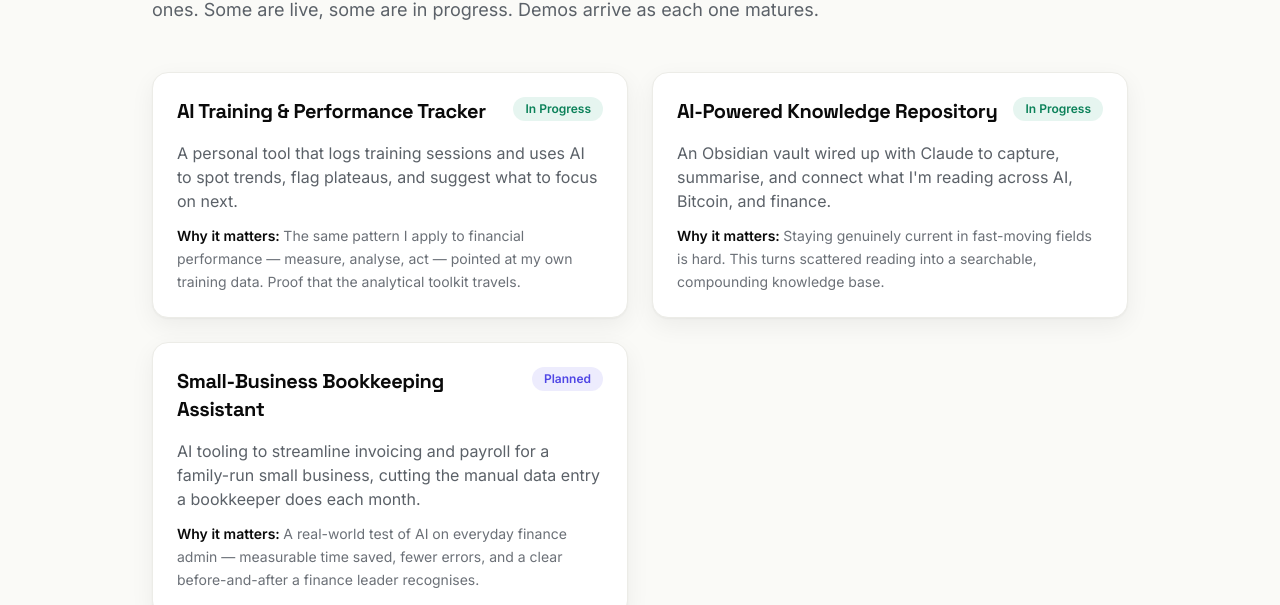
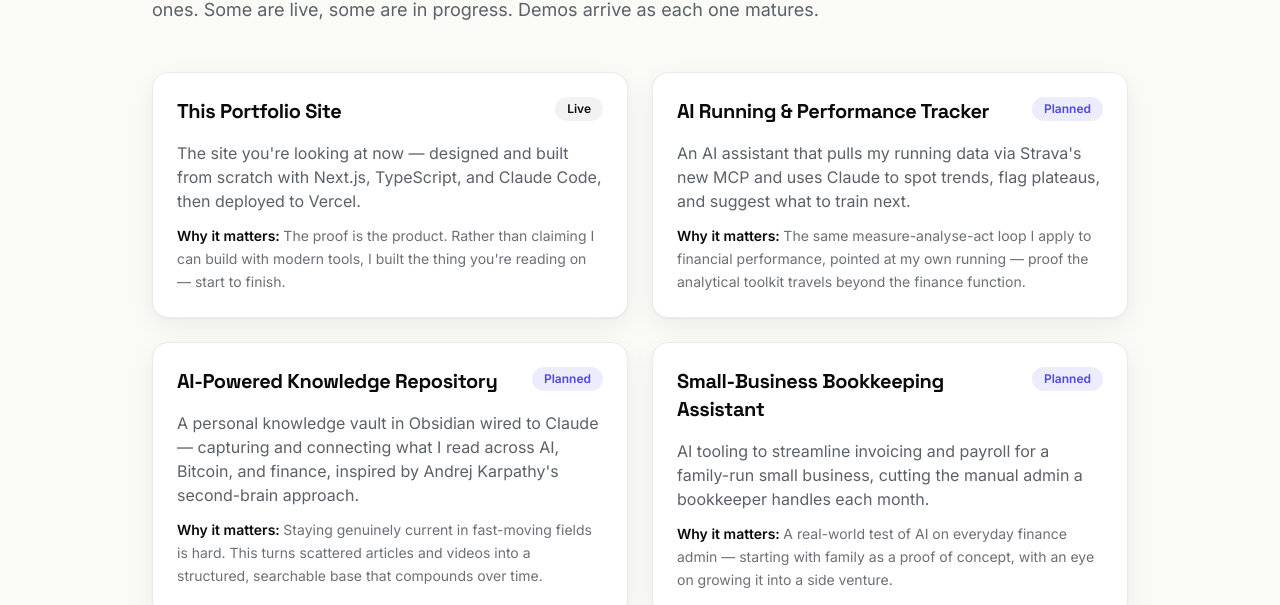
Before and after one commit to cal-wells/accountant-that-builds, a Next.js app: page /projects in a window 1280 px wide. Shown: the part 221-826 px from the top of the page. Built offline with nearby package versions, Linux system fonts and the light colour scheme; no server answers.

Commit message:
content: finalize projects, add portfolio site as live project

```diff
--- a/data/projects.ts
+++ b/data/projects.ts
@@ -2,8 +2,6 @@
  * Project showcase data. Add new projects by appending to this array — the
  * Projects page maps over it, so no layout changes are needed (R10).
  * To surface a live demo later, set `demoUrl` (or `detailUrl`) on a project (R9).
- *
- * TODO(owner): refine the descriptions to match how each project actually turns out.
  */
 
 export type ProjectStatus = "In Progress" | "Planned" | "Live";
@@ -24,24 +22,32 @@ export type Project = {
 
 export const projects: Project[] = [
   {
-    slug: "training-performance-tracker",
-    name: "AI Training & Performance Tracker",
-    what: "A personal tool that logs training sessions and uses AI to spot trends, flag plateaus, and suggest what to focus on next.",
-    why: "The same pattern I apply to financial performance — measure, analyse, act — pointed at my own training data. Proof that the analytical toolkit travels.",
-    status: "In Progress",
+    slug: "portfolio-site",
+    name: "This Portfolio Site",
+    what: "The site you're looking at now — designed and built from scratch with Next.js, TypeScript, and Claude Code, then deployed to Vercel.",
+    why: "The proof is the product. Rather than claiming I can build with modern tools, I built the thing you're reading on — start to finish.",
+    status: "Live",
+    // TODO(owner): after deploy, set demoUrl to the live URL (or detailUrl to the GitHub repo).
+  },
+  {
+    slug: "running-performance-tracker",
+    name: "AI Running & Performance Tracker",
+    what: "An AI assistant that pulls my running data via Strava's new MCP and uses Claude to spot trends, flag plateaus, and suggest what to train next.",
+    why: "The same measure-analyse-act loop I apply to financial performance, pointed at my own running — proof the analytical toolkit travels beyond the finance function.",
+    status: "Planned",
   },
   {
     slug: "knowledge-repository",
     name: "AI-Powered Knowledge Repository",
-    what: "An Obsidian vault wired up with Claude to capture, summarise, and connect what I'm reading across AI, Bitcoin, and finance.",
-    why: "Staying genuinely current in fast-moving fields is hard. This turns scattered reading into a searchable, compounding knowledge base.",
-    status: "In Progress",
+    what: "A personal knowledge vault in Obsidian wired to Claude — capturing and connecting what I read across AI, Bitcoin, and finance, inspired by Andrej Karpathy's second-brain approach.",
+    why: "Staying genuinely current in fast-moving fields is hard. This turns scattered articles and videos into a structured, searchable base that compounds over time.",
+    status: "Planned",
   },
   {
     slug: "bookkeeping-automation",
     name: "Small-Business Bookkeeping Assistant",
-    what: "AI tooling to streamline invoicing and payroll for a family-run small business, cutting the manual data entry a bookkeeper does each month.",
-    why: "A real-world test of AI on everyday finance admin — measurable time saved, fewer errors, and a clear before-and-after a finance leader recognises.",
+    what: "AI tooling to streamline invoicing and payroll for a family-run small business, cutting the manual admin a bookkeeper handles each month.",
+    why: "A real-world test of AI on everyday finance admin — starting with family as a proof of concept, with an eye on growing it into a side venture.",
     status: "Planned",
   },
 ];
```
